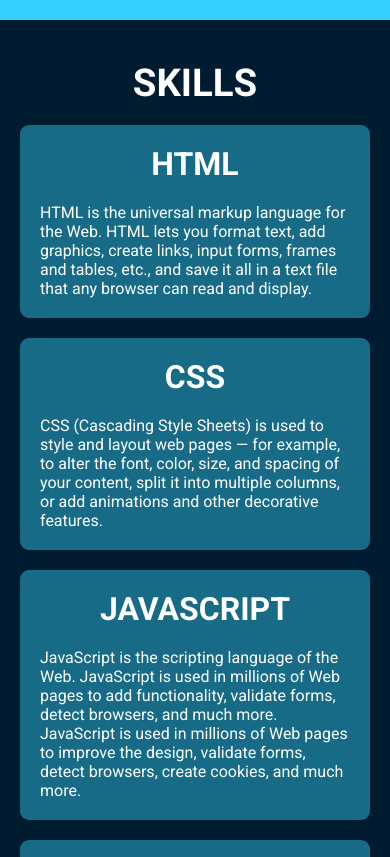
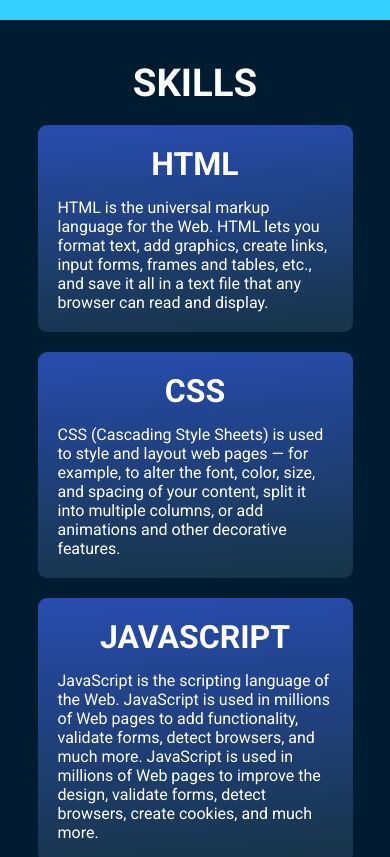
Before and after one commit to Bharat-Ag/PortFolio-codsoft, a plain HTML site: page index.html in a window 390 px wide. Shown: the part 2840-3697 px from the top of the page. Drawn offline with nearby package versions, Linux system fonts and the light colour scheme.

Commit message:
Update style.css

```diff
--- a/style.css
+++ b/style.css
@@ -256,20 +256,36 @@ body::-webkit-scrollbar-thumb {
   display: grid;
   grid-template-columns: repeat(3, 1fr);
   grid-gap: 20px;
+  place-items: center;
 }
 .scard {
-  min-width: 250px;
-  flex-grow: 1;
+  display: flex;
+  justify-content: center;
+  align-items: center;
+  flex-direction: column;
+  max-width: 250px;
+  width: 100%;
   padding: 20px;
-  background-color: #176b87;
   border-radius: 9px;
+  position: relative;
+  overflow: hidden;
+  background: rgb(18, 166, 167);
+  background: linear-gradient(
+    356deg,
+    rgb(23, 52, 71) 0%,
+    rgb(39, 76, 175) 100%
+  );
 }
 
 .scard h1 {
   text-transform: uppercase;
-  margin-bottom: 20px;
+  margin-bottom: 15px;
   text-align: center;
   font-size: 2rem;
+}
+
+.scard i {
+  font-size: 5rem;
 }
 
 #contact {
@@ -408,6 +424,7 @@ footer {
   }
   .skills {
     grid-template-columns: repeat(2, 1fr);
+    width: 100%;
   }
   .contact {
     gap: 20px;
@@ -446,6 +463,9 @@ footer {
   .follow .social a {
     padding: 7px;
   }
+  .scard{
+    max-width: 90%;
+  }
 }
 @media screen and (max-width: 435px) {
   .profession {
@@ -465,7 +485,7 @@ footer {
     font-weight: 500;
   }
   .contact {
-    gap: 10px;
+    flex-direction: column;
   }
   form button {
     width: 100%;
@@ -475,6 +495,9 @@ footer {
   }
   .follow {
     width: auto;
+  }
+  .form {
+    width: 100%;
   }
   .email h1 {
     font-size: 0.9rem;
@@ -501,12 +524,6 @@ footer {
     font-size: 0.9rem;
   }
 
-  .contact {
-    flex-direction: column;
-  }
-  .form {
-    width: 100%;
-  }
   footer {
     font-size: 0.7rem;
   }
```
